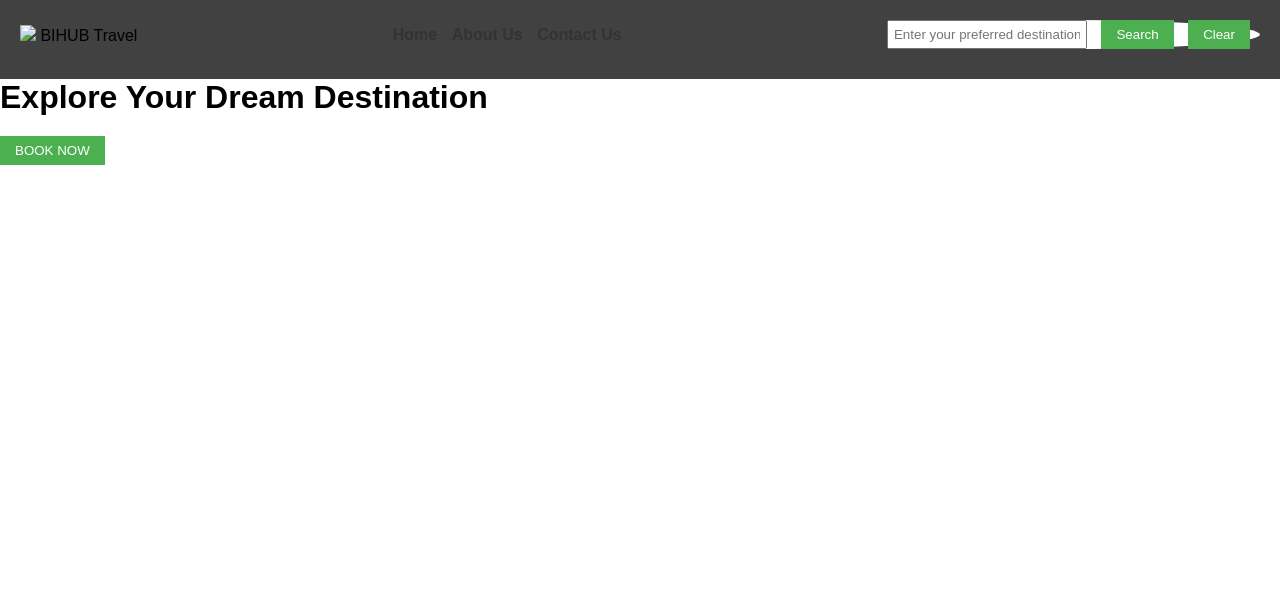
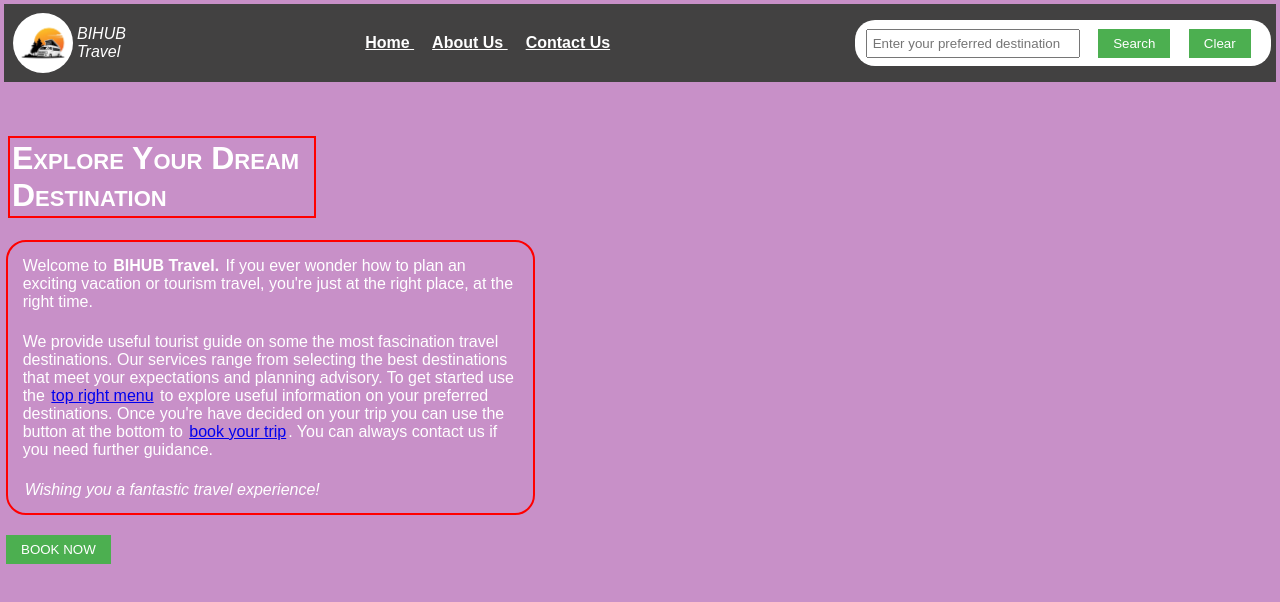
Before and after one commit to bawfeh/travel_destinations, a plain HTML site: page travel_recommendation.html in a window 1280 px wide. Drawn offline with Linux system fonts and the light colour scheme.

Commit message:
added styles

```diff
--- a/travel_recommendation.css
+++ b/travel_recommendation.css
@@ -2,12 +2,12 @@
 
 *{
     margin: 0;
-    padding: 0;
-    box-sizing: border-box;
+    padding: 2px;
+    /* box-sizing: border-box;*/
 }
 nav {
     background-color: #424141;
-    padding: 20px;
+    padding: 5px;
     display: flex;
     align-items: center;
     justify-content: space-between;
@@ -17,11 +17,20 @@ nav {
     background-color: white;
     display: flex;
     text-decoration-color: #4CAF50;
-    border-radius: 100%;
+    padding: 0.5%;
+    border-radius: 20px;
 }
 
 .logo {
     text-decoration: wavy;
+    color: white;
+    align-items: center;
+    display: flex;
+    justify-content: space-between;
+}
+nav img {
+    width: 60px;
+    border-radius: 100%;
 }
 
   nav ul {
@@ -35,25 +44,48 @@ nav {
   }
 
   nav a {
-    text-decoration: none;
-    color: #333;
+    text-decoration: underline;
+    color: white;
     font-weight: bold;
   }
 
   /* Basic CSS for the form elements */
   body {
     font-family: Arial, sans-serif;
-    background-image: -moz-radial-gradient("./background_img.jpg");
+    background-color: rgb(200, 144, 200);
+    background-image: linear-gradient("./background_img.webp");
+    /*background-image: "./background_img.webp";*/
     /* margin: 20px; */
   }
 
-  h1 {
+/*.title_content{
+    width: 100px;
+}*/
+h1 {
+    font-variant: small-caps;
+    color: white;
+    width: 300px;
     margin-bottom: 20px;
-  }
+    margin-top: 50px;
+    border-style: solid;
+    border-width: 2px;
+    border-color: red;
+}
 
-  div {
+.introduction {
+    color: white;
+    width: 500px;
+    padding: 1%;
+    margin-bottom: 20px;
+    border-style: solid;
+    border-width: 2px;
+    border-color: red;
+    border-radius: 20px;
+}
+
+  /*div {
     margin-bottom: 10px;
-  }
+  }*/
 
   label {
     display: inline-block;
@@ -77,6 +109,7 @@ nav {
 
   button:hover {
     background-color: #45a049;
+    color: blue;
   }
 
   /* Basic CSS for the report section */
--- a/travel_recommendation.html
+++ b/travel_recommendation.html
@@ -8,8 +8,7 @@
 <body>
 <nav>
     <div class="logo">
-        <img src="./travel_logo.jpg"></img>
-        BIHUB Travel
+        <img src="./travel_logo.jpg"> <i>BIHUB<br>Travel</i>
     </div>
     <div class="externalpages">
         <ul>
@@ -30,7 +29,17 @@
     <div class="title_content" id="titlebox">
     <h1>Explore Your Dream Destination</h1>
     </div>
-    <div class="introduction" id="introbox"></div>
+    <div class="introduction" id="introbox">
+        <p> Welcome to <b>BIHUB Travel.</b>
+            If you ever wonder how to plan an exciting vacation or tourism travel,
+        you're just at the right place, at the right time.<br><br></p>
+    <p>We provide useful tourist guide on some the most fascination travel destinations.
+Our services range from selecting the best destinations that meet your expectations and planning advisory.
+To get started use the <a href="#conditionInput">top right menu</a> to explore useful information on your preferred destinations.
+Once you're have decided on your trip you can use the button
+at the bottom to <a href="#addBooking">book your trip</a>. You can always contact us if you need further guidance.<br><br></p>
+<p><i>Wishing you a fantastic travel experience!</i></p>
+    </div>
     <button id="addBooking">BOOK NOW</button>
     <div class="searchCondition">
         <div id="result"></div>
```
Also changed, not shown: background_img.webp (added), travel_logo.jpg (added).
